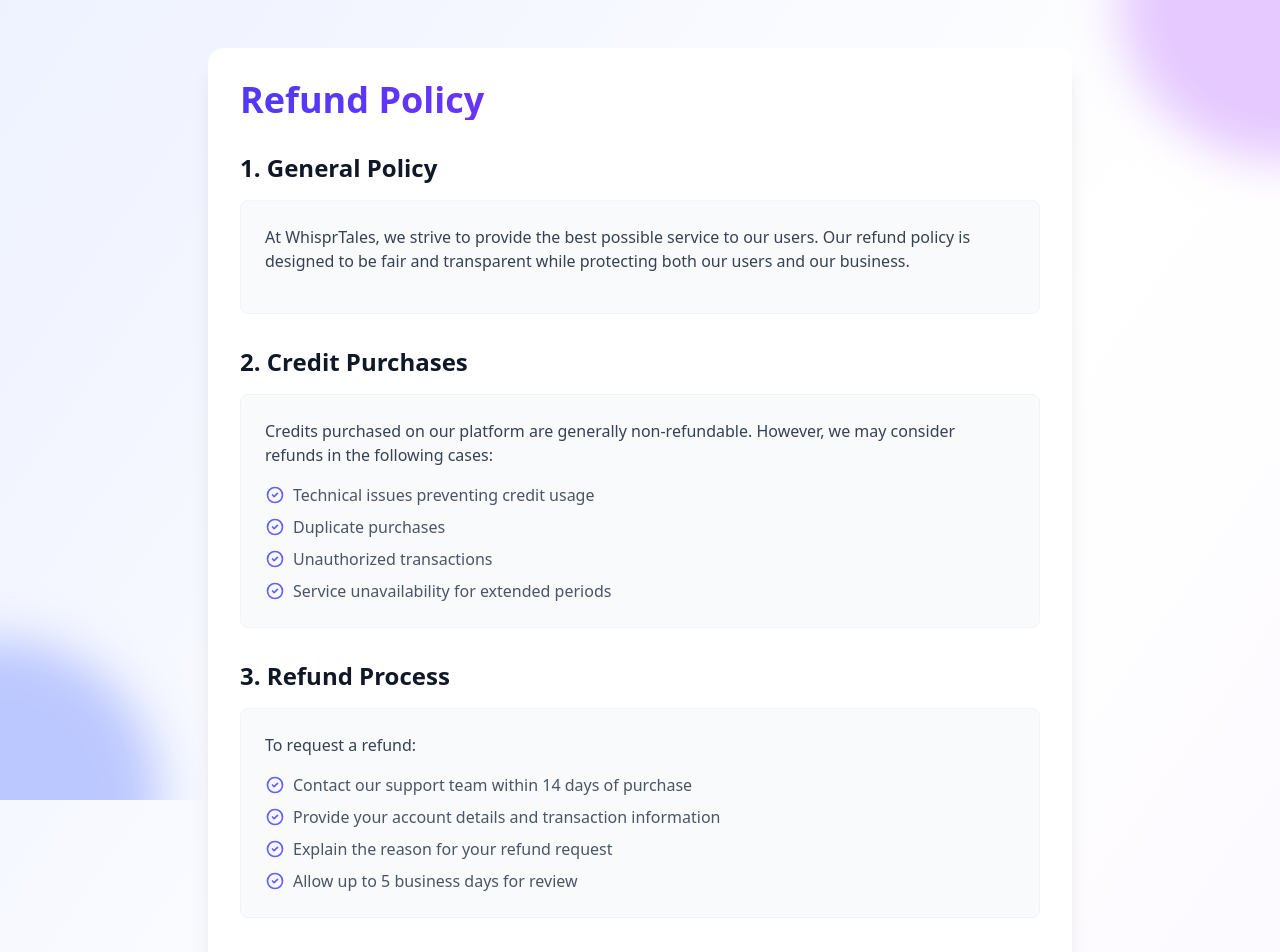
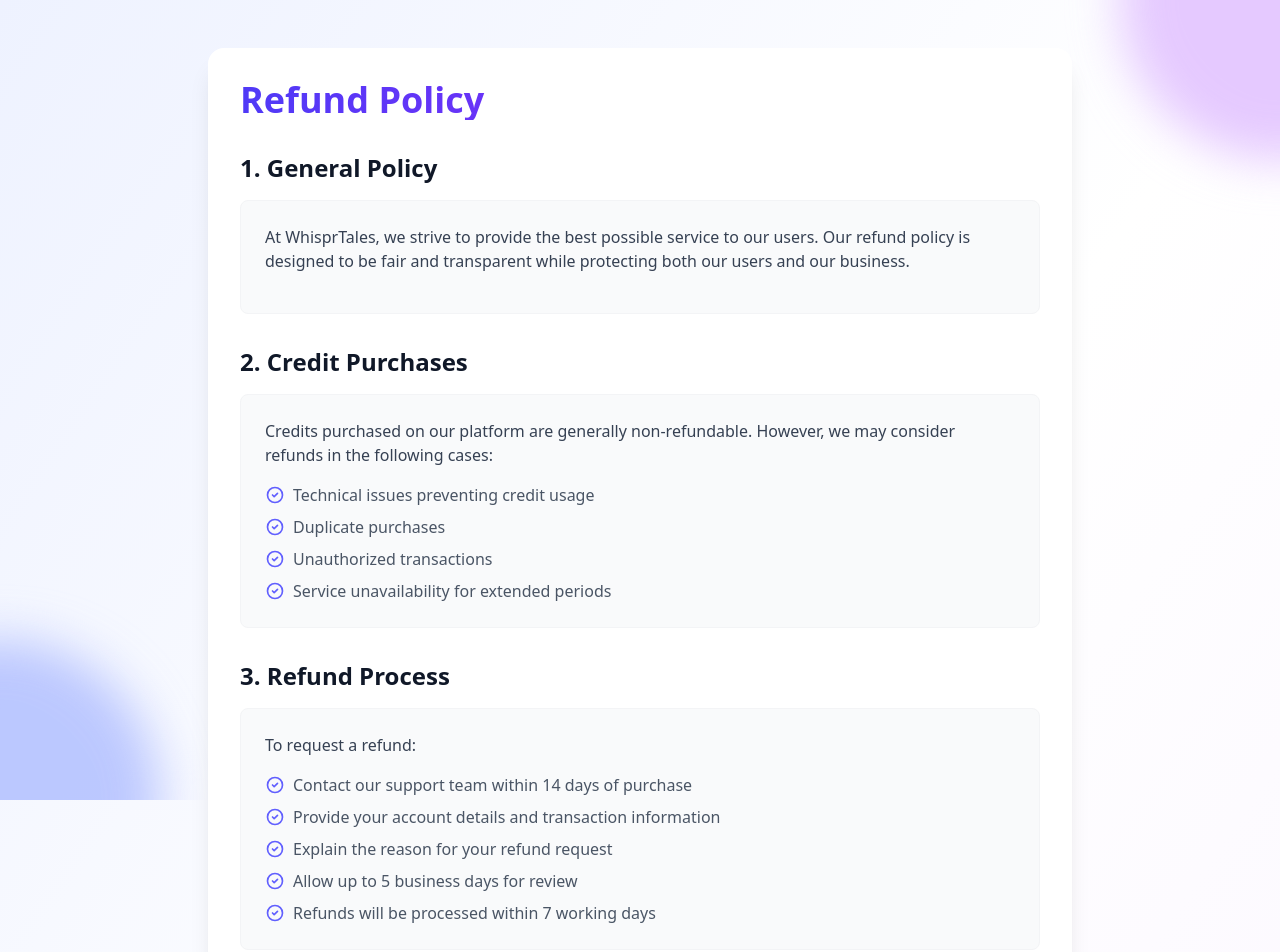
Before and after one commit to sandeep-raj-saimon/story-generator-frontend, a React (Vite) app: page /refund in a window 1280 px wide. Shown: the top 952 px of the page. Built offline with nearby package versions, Linux system fonts and the light colour scheme; no server answers.

Commit message:
refund days added

```diff
--- a/src/components/legal/RefundPolicy.jsx
+++ b/src/components/legal/RefundPolicy.jsx
@@ -94,7 +94,8 @@
                     'Contact our support team within 14 days of purchase',
                     'Provide your account details and transaction information',
                     'Explain the reason for your refund request',
-                    'Allow up to 5 business days for review'
+                    'Allow up to 5 business days for review',
+                    'Refunds will be processed within 7 working days'
                   ].map((item, index) => (
                     <motion.li
                       key={index}
```
